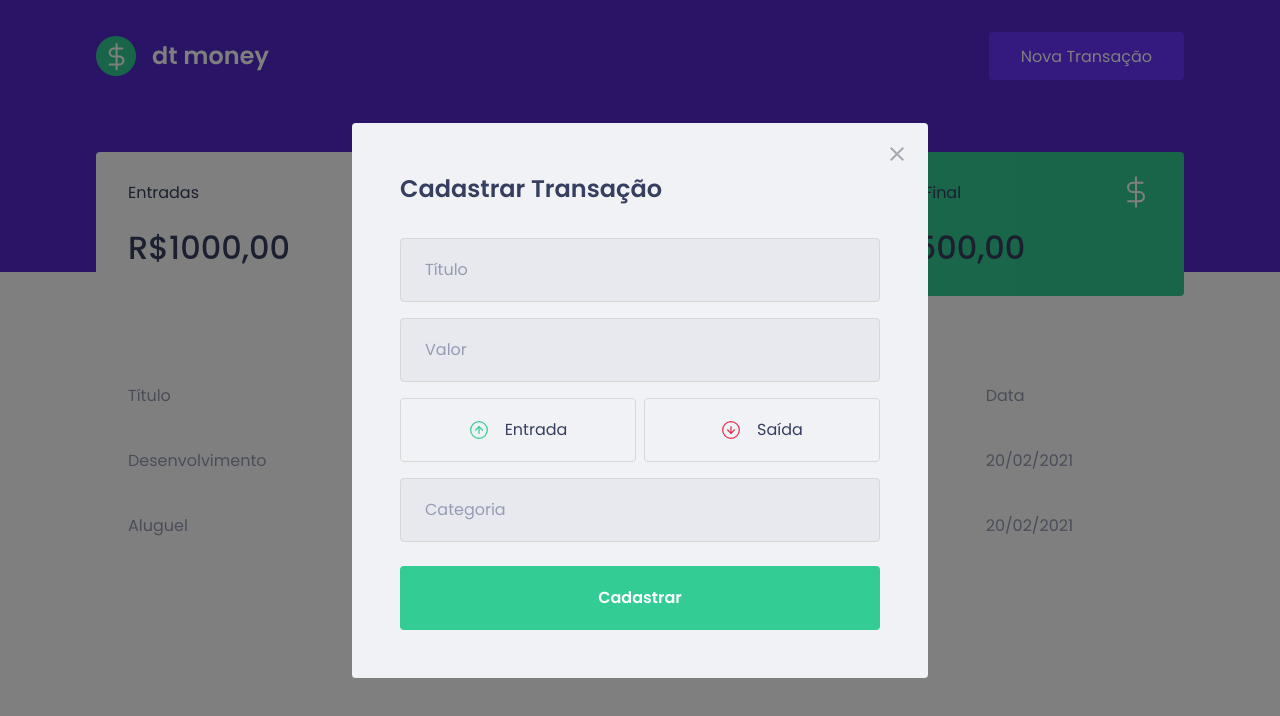
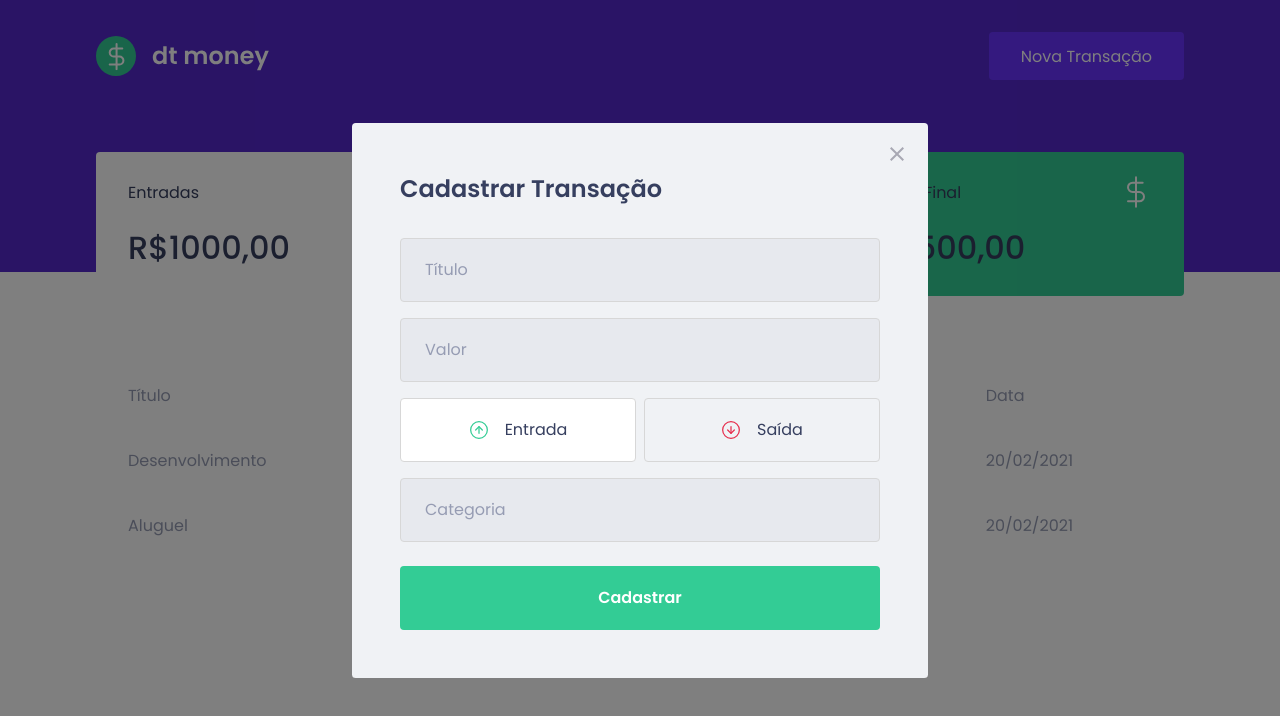
Before and after one commit to alexbruno10/dtmoney, a React (Create React App) app: page / in a window 1280 px wide. Both pictures are taken after a click on the button "Nova Transação". Shown: the top 716 px of the page. Built offline with nearby package versions, Linux system fonts and the light colour scheme; no server answers; what miragejs would draw is missing.

Commit message:
Implementando Props no Styled Component para a seleção do button

```diff
--- a/src/components/NewTransactionModal/index.tsx
+++ b/src/components/NewTransactionModal/index.tsx
@@ -1,8 +1,9 @@
 import Modal from 'react-modal';
-import { Container, TransactionTypeContainer } from './styles';
+import { Container, TransactionTypeContainer, RadioBox } from './styles';
 import incomeImg from '../../assets/income.svg'
 import outcomeImg from '../../assets/outcome.svg'
 import closeImg from '../../assets/close.svg'
+import {useState} from 'react';
 
 interface NewTransactionModalProps {
     isOpen: boolean;
@@ -11,6 +12,8 @@
 
 
 export default function NewTransactionModal({isOpen, onRequestClose} : NewTransactionModalProps){
+    const [type, setType] = useState('deposit');
+
 
     return (
         <Modal
@@ -39,19 +42,23 @@
 
             <TransactionTypeContainer>
 
-            <button
+            <RadioBox
                 type="button"
+                onClick={() => {setType('deposit'); }}
+                isActive={type === 'deposit'}
             >
                 <img src={incomeImg} alt="Entrada" />
                 <span>Entrada</span>
-            </button>
+            </RadioBox>
 
-            <button
+            <RadioBox
                 type="button"
+                onClick={() => {setType('withdraw'); }}
+                isActive={type === 'withdraw'}
             >
                 <img src={outcomeImg} alt="Saída" />
                 <span>Saída</span>
-            </button>
+            </RadioBox>
 
             </TransactionTypeContainer>
 
--- a/src/components/NewTransactionModal/styles.ts
+++ b/src/components/NewTransactionModal/styles.ts
@@ -58,12 +58,19 @@
 grid-template-columns: 1fr 1fr;
 gap: 0.5rem;
 
-button{
+`;
+
+interface RadioBoxProps {
+    isActive: boolean;
+}
+
+export const RadioBox = styled.button<RadioBoxProps>`
+
     height: 4rem;
     border: 1px solid #d7d7d7;
     border-radius: 0.25rem;
 
-    background: transparent;
+    background: ${(props) => props.isActive ? '#fff' : 'transparent'};
 
     display: flex;
     align-items: center;
@@ -87,6 +94,5 @@
         font-size: 1rem;
         color: var(--text-title);
     }
-}
 
 `;
```
